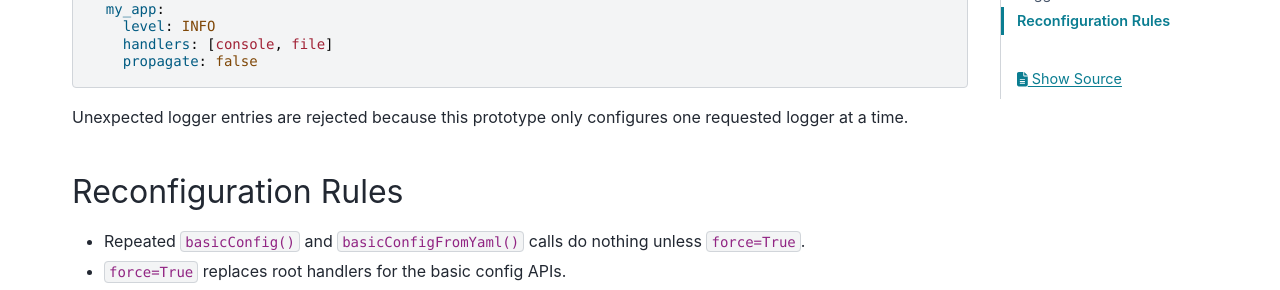
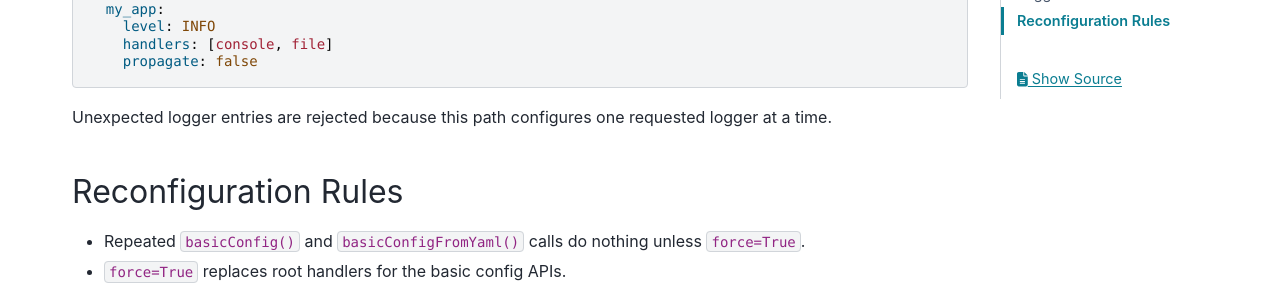
Before and after one commit to octanima-labs/tuning, a Sphinx documentation site: the page built from docs/configuration.md, in a window 1280 px wide and 900 px high, scrolled down 5505 px. Shown: the part 305-595 px from the top of the window. Built offline with Sphinx 7.4.7 and the PyData theme 0.15.4, drawn with Linux system fonts in a browser that asks for light colours.

````diff
--- a/docs/conf.py
+++ b/docs/conf.py
@@ -8,7 +8,7 @@ sys.path.insert(0, str(Path(__file__).resolve().parents[1]))
 project = "tuning"
 author = "octanima-labs"
 copyright = "2026, octanima-labs"
-release = "0.1.0"
+release = "1.0.0"
 
 extensions = [
     "myst_parser",
--- a/docs/configuration.md
+++ b/docs/configuration.md
@@ -275,8 +275,8 @@ loggers:
     propagate: false
 ```
 
-Unexpected logger entries are rejected because this prototype only configures
-one requested logger at a time.
+Unexpected logger entries are rejected because this path configures one requested
+logger at a time.
 
 ## Reconfiguration Rules
 
--- a/pyproject.toml
+++ b/pyproject.toml
@@ -4,7 +4,7 @@ build-backend = "setuptools.build_meta"
 
 [project]
 name = "tuning"
-version = "0.1.0"
+version = "1.0.0"
 description = "Colorful and customizable logging module for CLI applications."
 readme = "README.md"
 requires-python = ">=3.11"
@@ -15,7 +15,7 @@ authors = [
 ]
 keywords = ["cli", "logging", "rich", "yaml"]
 classifiers = [
-    "Development Status :: 3 - Alpha",
+    "Development Status :: 5 - Production/Stable",
     "Intended Audience :: Developers",
     "Operating System :: OS Independent",
     "Programming Language :: Python :: 3",
````
Also changed, not shown: CHANGELOG.md (added, +7 -0 lines), README.md (+1 -0 lines).
